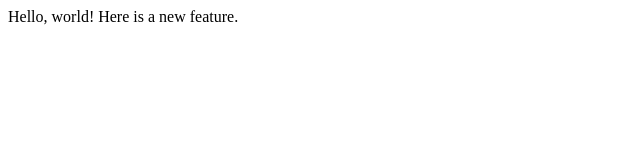
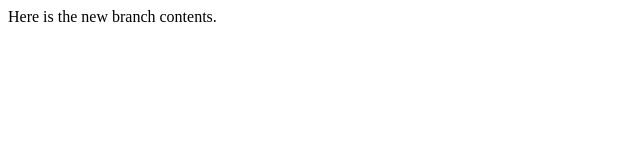
Before and after one commit to Ajitaganguly3/Lecture1, a plain HTML site: page index.html in a window 1280 px wide. Shown: the full height of the page, 0-640 px from the left. Drawn offline with Linux system fonts and the light colour scheme.

Commit message:
NEw branch contents

```diff
--- a/index.html
+++ b/index.html
@@ -4,7 +4,6 @@
 	<title>Test</title>
 </head>
 <body>
-	Hello, world!
-	Here is a new feature.
+	Here is the new branch contents.
 </body>
 </html>
```
